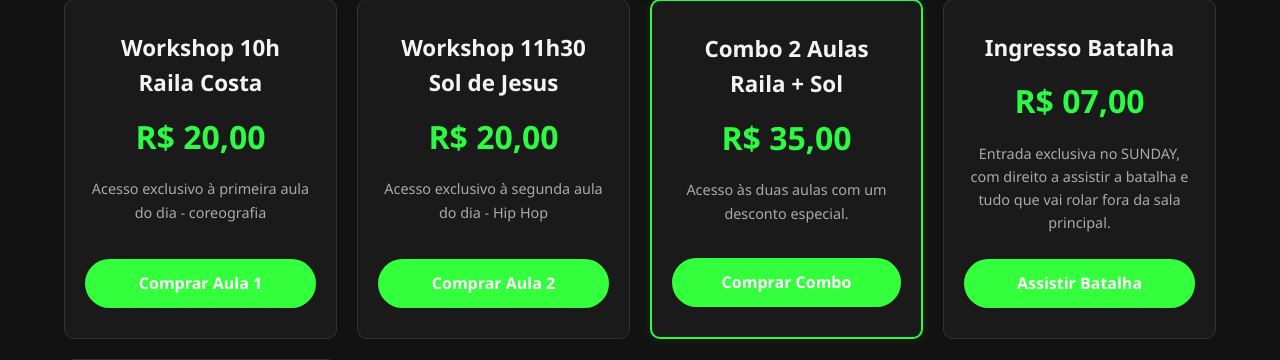
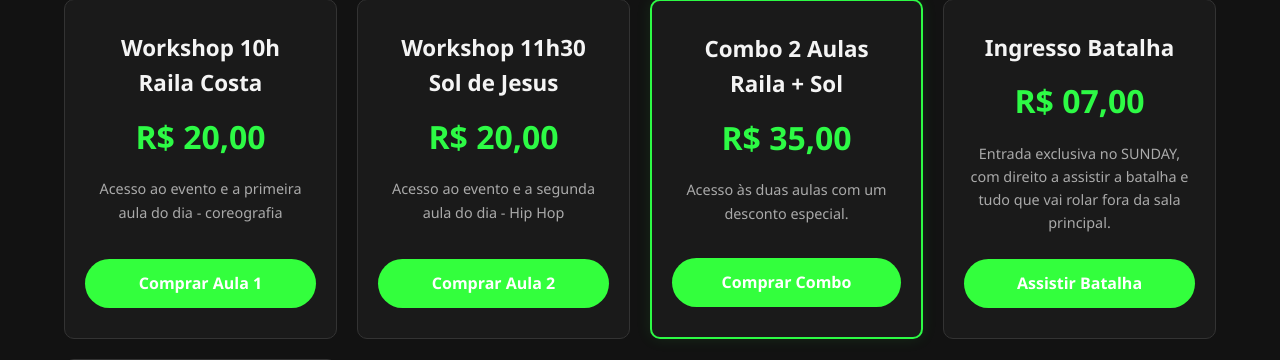
Before and after one commit to EricJuanDM/NextMove, a Flask app: page /ingressos in a window 1280 px wide. Shown: the part 271-631 px from the top of the page. Run offline with Flask 3, Linux system fonts and the light colour scheme; a user stored in the database is signed in; some libraries are stand-ins or nearby versions.

Commit message:
Arrumando o ingressos

```diff
--- a/templates/ingressos.html
+++ b/templates/ingressos.html
@@ -42,14 +42,14 @@
             <div class="ticket-card">
                 <h3>Workshop 10h<br>Raila Costa</h3>
                 <p class="price">R$ 20,00</p>
-                <p class="desc">Acesso exclusivo à primeira aula do dia - coreografia</p>
+                <p class="desc">Acesso ao evento e a primeira aula do dia - coreografia</p>
                 <a href="https://wa.me/5541991626801?text=Olá!%20Gostaria%20de%20comprar%20o%20Workshop%20das%2010h%20com%20a%20Raila%20Costa." target="_blank" class="btn-primary" style="width: 100%; text-decoration: none; display: block; box-sizing: border-box; text-align: center;">Comprar Aula 1</a>
             </div>
 
             <div class="ticket-card">
                 <h3>Workshop 11h30<br>Sol de Jesus</h3>
                 <p class="price">R$ 20,00</p>
-                <p class="desc">Acesso exclusivo à segunda aula do dia - Hip Hop</p>
+                <p class="desc">Acesso ao evento e a segunda aula do dia - Hip Hop</p>
                 <a href="https://wa.me/5541991626801?text=Olá!%20Gostaria%20de%20comprar%20o%20Workshop%20das%2011h30%20com%20a%20Sol%20de%20Jesus." target="_blank" class="btn-primary" style="width: 100%; text-decoration: none; display: block; box-sizing: border-box; text-align: center;">Comprar Aula 2</a>
             </div>
 
```
